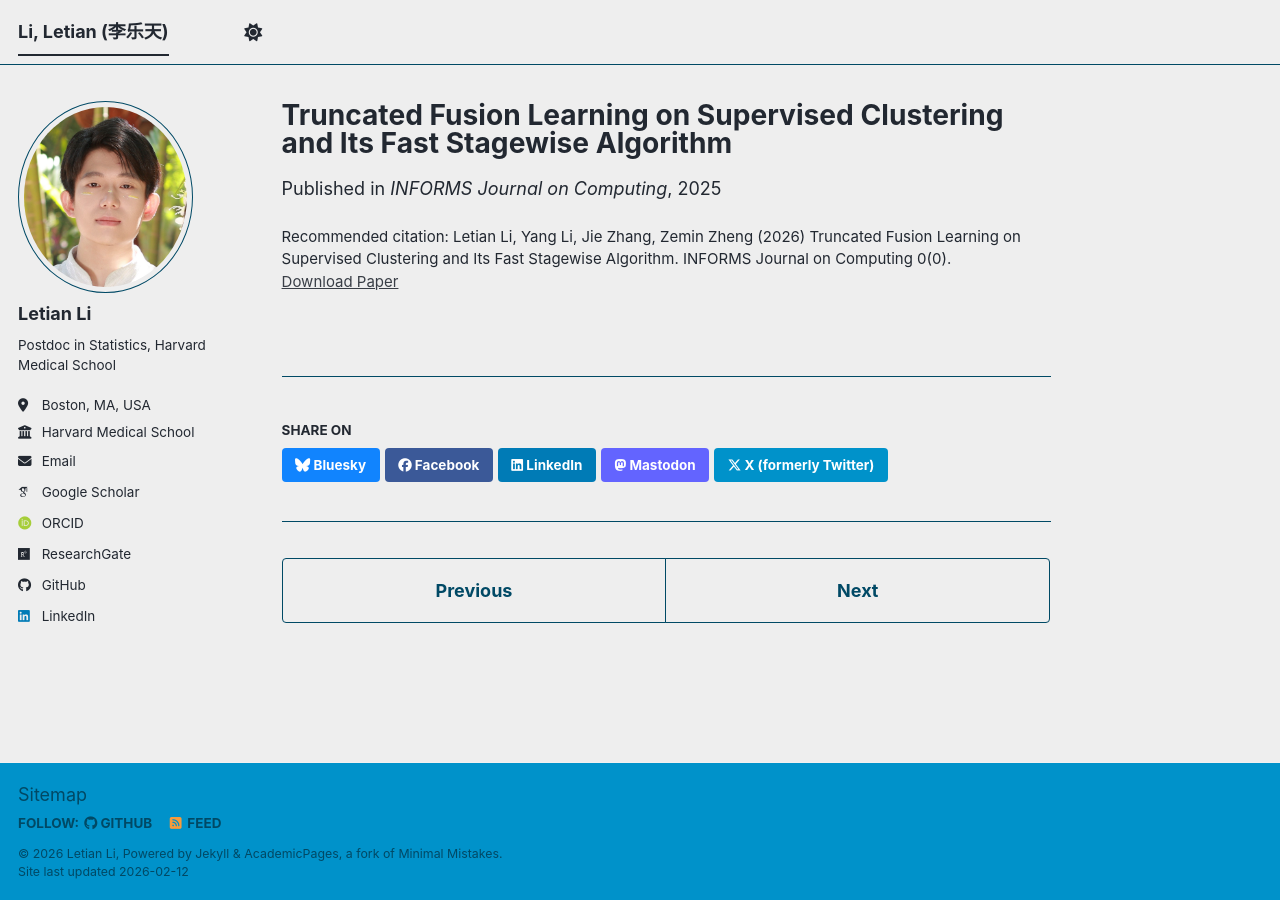
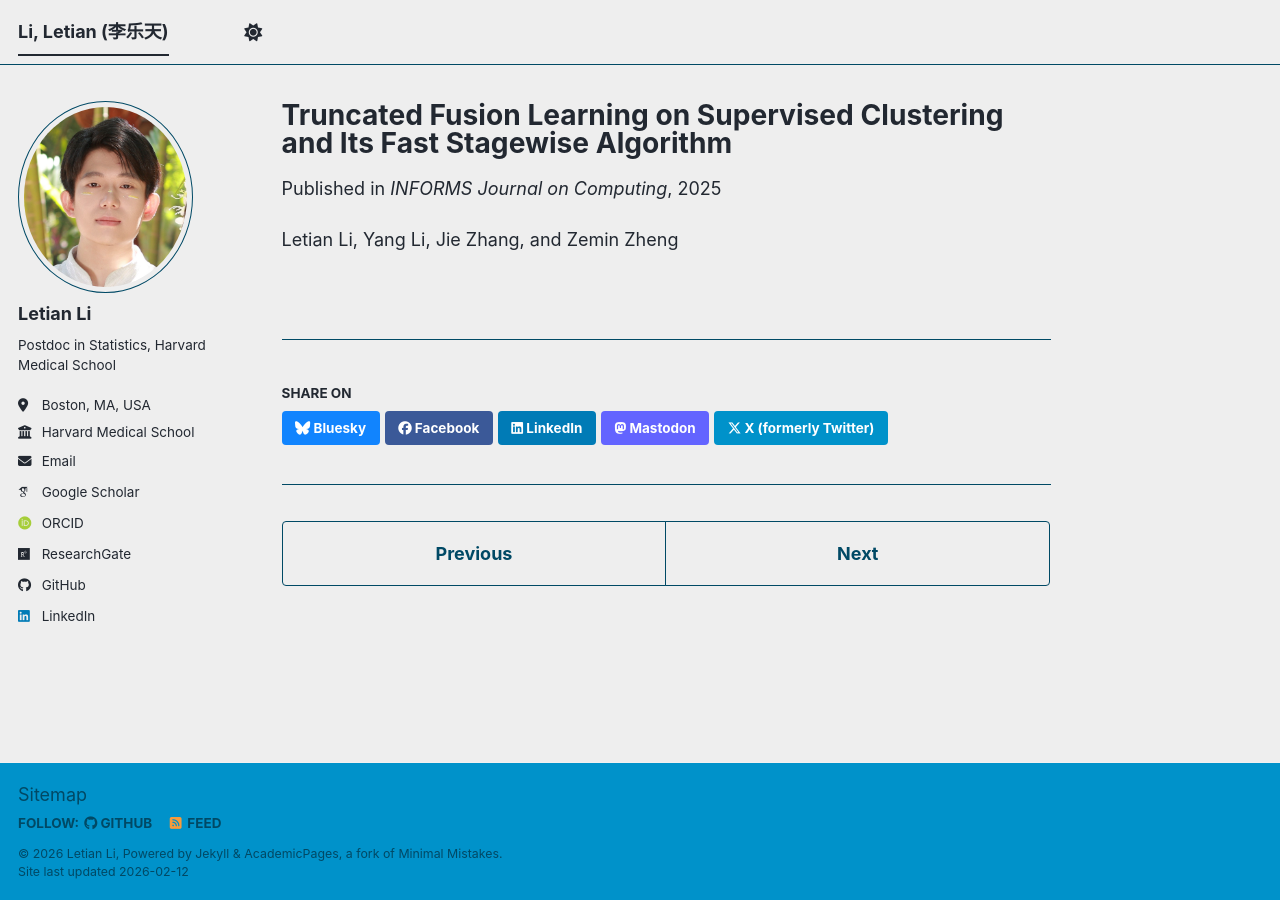
Before and after one commit to letianli059/letianli059.github.io, a Jekyll site: the page built from _publications/TRUE.md, in a window 1280 px wide. Built offline with Jekyll 4.4.1, drawn with Linux system fonts in a browser that asks for light colours; some web fonts are replaced; a script bundle is joined from its source files by our own code; library files that are not in the unit come from our copies.

Commit message:
Update TRUE.md

```diff
--- a/_publications/TRUE.md
+++ b/_publications/TRUE.md
@@ -8,5 +8,7 @@
 venue: 'INFORMS Journal on Computing'
 slidesurl:
 paperurl: 'https://pubsonline.informs.org/doi/abs/10.1287/ijoc.2024.0840?journalCode=ijoc'
-citation: 'Letian Li, Yang Li, Jie Zhang, Zemin Zheng (2026) Truncated Fusion Learning on Supervised Clustering and Its Fast Stagewise Algorithm. INFORMS Journal on Computing 0(0).'
+citation:
 ---
+
+Letian Li, Yang Li, Jie Zhang, and Zemin Zheng
```
